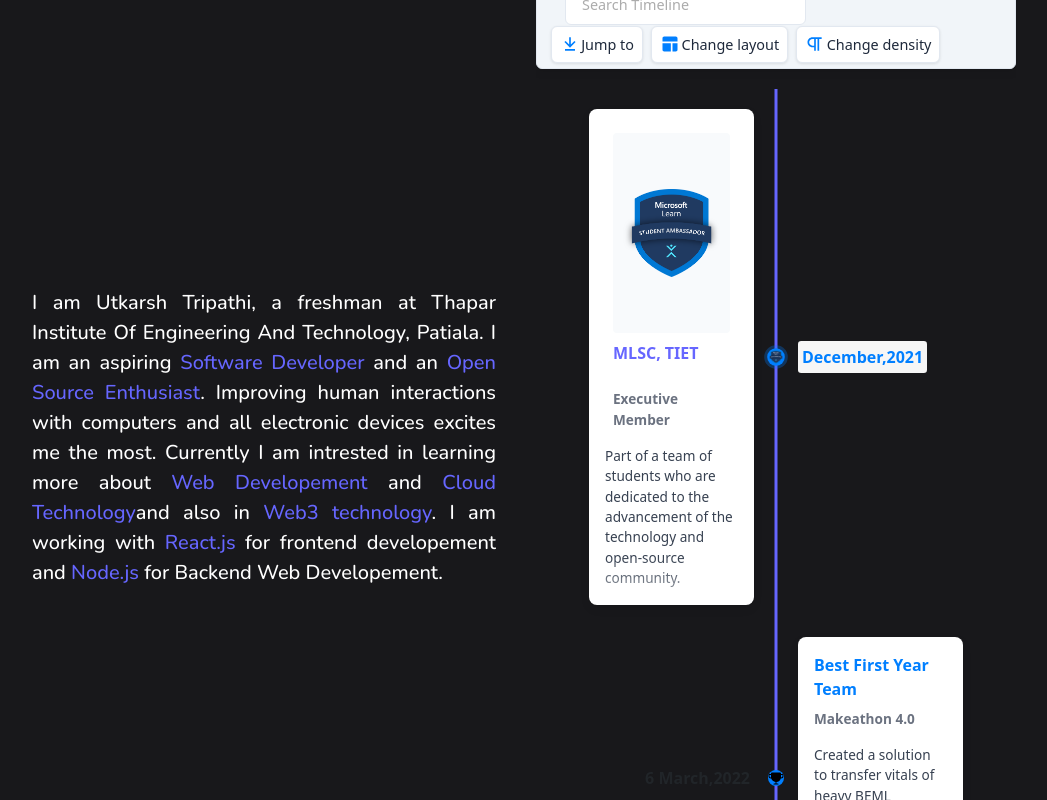
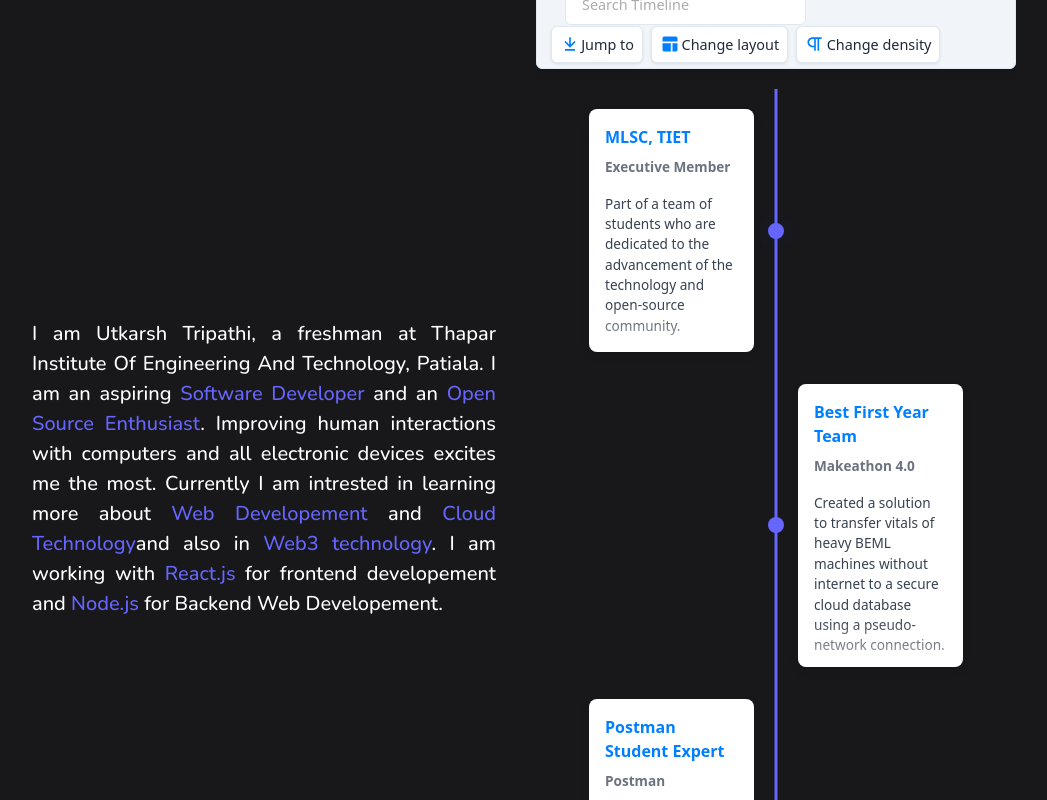
Before and after one commit to utkarsh-1905/portfolio, a React (Create React App) app: page / in a window 1280 px wide. Shown: the part 960-1760 px from the top of the page, without its empty margins (120-1167 px from the left). Built offline with nearby package versions, Linux system fonts and the light colour scheme.

Commit message:
new timeline item added

```diff
--- a/src/App.js
+++ b/src/App.js
@@ -18,6 +18,8 @@ const tagManagerArgs = {
 TagManager.initialize(tagManagerArgs);
 
 function App() {
+  const [loading, setLoading] = useState(true);
+  console.log(loading);
   const [showArrow, setShowArrow] = useState(true);
   useEffect(() => {
     if (window.innerWidth > 768) {
@@ -34,6 +36,15 @@ function App() {
     });
   }, []);
 
+  useEffect(() => {
+    setTimeout(() => {
+      setLoading(false);
+    }, 1000);
+  }, []);
+
+  if (loading) {
+    return <div>Loading...</div>;
+  } else {
     return (
       <>
         <section id="landing" className={styles.landing_container}>
@@ -69,5 +80,6 @@ function App() {
       </>
     );
   }
+}
 
 export default App;
--- a/src/components/ContactForm.js
+++ b/src/components/ContactForm.js
@@ -61,7 +61,7 @@ const ContactForm = () => {
       >
         {msg}
       </div>
-      <form onSubmit={formHandler} style={{ color: "#fff" }}>
+      <form onSubmit={formHandler} style={{ color: "#fff", marginTop: "1rem" }}>
         <div className="form-group">
           <label htmlFor="exampleInputEmail1">Email address</label>
           <input
--- a/src/components/Timeline.js
+++ b/src/components/Timeline.js
@@ -1,52 +1,48 @@
 import React from "react";
 import { Chrono } from "react-chrono";
-import MlscSheild from "../assets/MLSC_logo.png";
-import { Trophy } from "phosphor-react";
 
 const Timeline = () => {
   const items = [
     {
-      title: "December,2021",
       cardTitle: "MLSC, TIET",
       cardSubtitle: "Executive Member",
       cardDetailedText:
         "Part of a team of students who are dedicated to the advancement of the technology and open-source community.",
-      media: {
-        type: "IMAGE",
-        source: {
-          url: MlscSheild,
-        },
-      },
     },
     {
-      title: "6 March,2022",
       cardTitle: "Best First Year Team",
       cardSubtitle: "Makeathon 4.0",
       cardDetailedText:
         "Created a solution to transfer vitals of heavy BEML machines without internet to a secure cloud database using a pseudo-network connection.",
+    },
+    {
+      cardTitle: "Postman Student Expert",
+      cardSubtitle: "Postman",
+      cardDetailedText:
+        "Completed the Postman Student Expert program and learned a lot about the world of APIs and how to create and test my own API's.",
     },
   ];
 
   return (
     <div style={{ width: "100%", height: "100%" }}>
       <Chrono
+        useReadMore={true}
+        items={items}
         slideShow
         hideControls={true}
         mode="VERTICAL_ALTERNATING"
-        items={items}
-        useReadMore={true}
         cardWidth={300}
         theme={{
+          titleColor: "#6666ff",
           primary: "#6666ff",
-          secondary: "#f6f6f6",
+          secondary: "#6666ff",
           cardBgColor: "#ffffff",
-          titleColor: "#666ff",
         }}
       >
-        <div className="chrono-icons">
+        {/* <div className="chrono-icons">
           <img src={MlscSheild} alt="Mlsc Sheild" />
           <Trophy size={32} color="#000" weight="fill" />
-        </div>
+        </div> */}
       </Chrono>
     </div>
   );
```
Also changed, not shown: src/assets/postman.png (added). Lines whose indentation alone changed are shown as unchanged.
